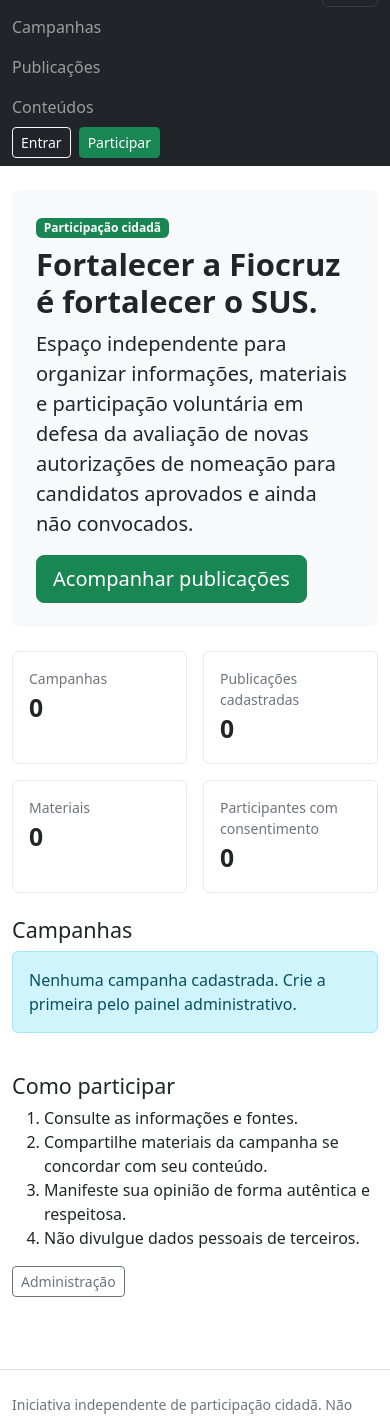
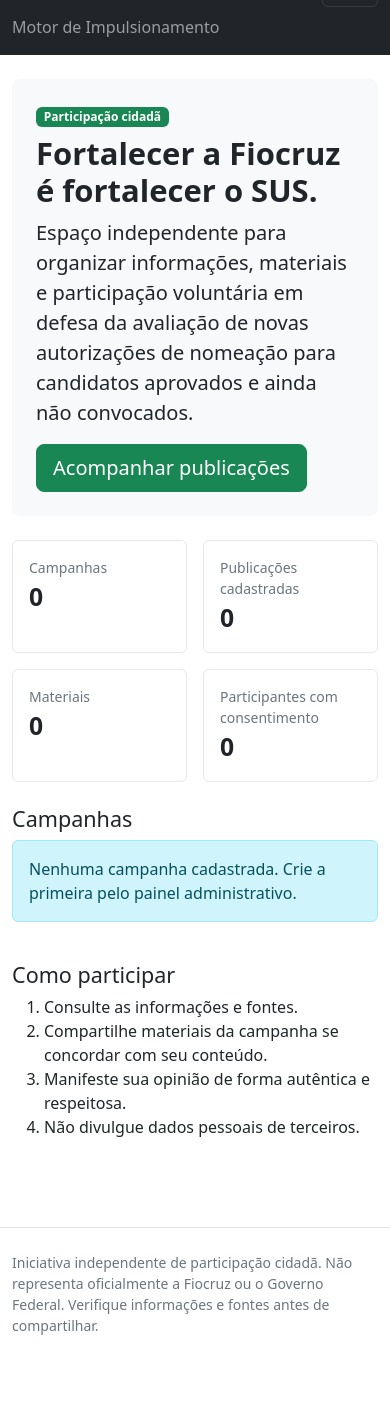
Before and after one commit to lucecerqueira/mobiliza_fiocruz_2023, a Django app: page / in a window 390 px wide, after a click that opens the changed part. Shown: the part 41-1458 px from the top of the page. After the commit the page ends 1376 px from the top, so only its background shows below. Run offline with Django 5.2, Linux system fonts and the light colour scheme; data that the repository does not hold is empty.

Commit message:
Versão inicial aberta do Mobiliza Fiocruz 2023 com Motor de Impulsionamento e favicon

```diff
--- a/apps/campanhas/urls.py
+++ b/apps/campanhas/urls.py
@@ -1,8 +1,7 @@
 from django.urls import path
-from django.contrib.auth.decorators import login_required
 from django.views.generic import ListView
 from .models import Campanha
 
 urlpatterns = [
-    path("", login_required(ListView.as_view(model=Campanha, template_name="campanhas/lista.html")), name="campanhas_lista"),
+    path("", ListView.as_view(model=Campanha, template_name="campanhas/lista.html"), name="campanhas_lista"),
 ]
--- a/apps/conteudos/urls.py
+++ b/apps/conteudos/urls.py
@@ -1,4 +1,6 @@
 from django.urls import path
-from django.contrib.auth.decorators import login_required
 from .views import ConteudoListView
-urlpatterns = [path("", login_required(ConteudoListView.as_view()), name="conteudos_lista")]
+
+urlpatterns = [
+    path("", ConteudoListView.as_view(), name="conteudos_lista"),
+]
--- a/apps/mobilizacao/urls.py
+++ b/apps/mobilizacao/urls.py
@@ -1,4 +1,6 @@
 from django.urls import path
-from django.contrib.auth.decorators import login_required
 from .views import TarefaListView
-urlpatterns = [path("", login_required(TarefaListView.as_view()), name="tarefas_lista")]
+
+urlpatterns = [
+    path("", TarefaListView.as_view(), name="tarefas_lista"),
+]
--- a/apps/publicacoes/urls.py
+++ b/apps/publicacoes/urls.py
@@ -1,4 +1,6 @@
 from django.urls import path
-from django.contrib.auth.decorators import login_required
 from .views import PublicacaoListView
-urlpatterns = [path("", login_required(PublicacaoListView.as_view()), name="publicacoes_lista")]
+
+urlpatterns = [
+    path("", PublicacaoListView.as_view(), name="publicacoes_lista"),
+]
--- a/config/urls.py
+++ b/config/urls.py
@@ -1,8 +1,10 @@
 from django.contrib import admin
 from django.urls import path, include
+from django.views.generic.base import RedirectView
 from apps.campanhas.views import dashboard
 
 urlpatterns = [
+    path("favicon.ico", RedirectView.as_view(url="/static/img/favicon.ico", permanent=False)),
     path("admin/", admin.site.urls),
     path("", dashboard, name="dashboard"),
     path("contas/", include("apps.usuarios.urls")),
--- a/templates/base.html
+++ b/templates/base.html
@@ -5,8 +5,8 @@
   <meta charset="utf-8">
   <meta name="viewport" content="width=device-width, initial-scale=1">
   <title>{% block title %}Mobiliza Fiocruz 2023{% endblock %}</title>
-  <link rel="icon" type="image/x-icon" href="{% static 'img/favicon.ico' %}">
-  <link rel="icon" type="image/png" sizes="64x64" href="{% static 'img/favicon.png' %}">
+  <link rel="icon" type="image/x-icon" href="{% static 'img/favicon.ico' %}?v=2">
+  <link rel="icon" type="image/png" sizes="64x64" href="{% static 'img/favicon.png' %}?v=2">
   <link href="https://cdn.jsdelivr.net/npm/bootstrap@5.3.3/dist/css/bootstrap.min.css" rel="stylesheet">
   <link href="{% static 'css/site.css' %}" rel="stylesheet">
 </head>
@@ -14,29 +14,18 @@
 <nav class="navbar navbar-expand-lg navbar-dark bg-dark">
   <div class="container">
     <a class="navbar-brand fw-semibold d-flex align-items-center gap-2" href="{% url 'dashboard' %}">
-      <img src="{% static 'img/favicon.png' %}" alt="Mobiliza Fiocruz" width="26" height="26" class="rounded">
+      <img src="{% static 'img/favicon.png' %}?v=2" alt="Mobiliza Fiocruz" width="26" height="26" class="rounded">
       <span>Mobiliza Fiocruz 2023</span>
     </a>
     <button class="navbar-toggler" type="button" data-bs-toggle="collapse" data-bs-target="#menu"><span class="navbar-toggler-icon"></span></button>
     <div class="collapse navbar-collapse" id="menu">
       <ul class="navbar-nav me-auto">
-        <li class="nav-item"><a class="nav-link" href="{% url 'campanhas_lista' %}">Campanhas</a></li>
+        <li class="nav-item"><a class="nav-link" href="{% url 'ia_gerar' %}">Motor de Impulsionamento</a></li>
+        <!-- <li class="nav-item"><a class="nav-link" href="{% url 'campanhas_lista' %}">Campanhas</a></li>
         <li class="nav-item"><a class="nav-link" href="{% url 'publicacoes_lista' %}">Publicações</a></li>
         <li class="nav-item"><a class="nav-link" href="{% url 'conteudos_lista' %}">Conteúdos</a></li>
-        {% if user.is_authenticated %}
-        <li class="nav-item"><a class="nav-link" href="{% url 'tarefas_lista' %}">Participação</a></li>
-        <li class="nav-item"><a class="nav-link" href="{% url 'ia_gerar' %}">Motor de Impulsionamento</a></li>
-        {% endif %}
+        <li class="nav-item"><a class="nav-link" href="{% url 'tarefas_lista' %}">Participação</a></li> -->
       </ul>
-      <div class="d-flex gap-2 align-items-center">
-        {% if user.is_authenticated %}
-          <span class="text-white-50 small">{{ user.username }}</span>
-          <form method="post" action="{% url 'logout' %}">{% csrf_token %}<button class="btn btn-outline-light btn-sm">Sair</button></form>
-        {% else %}
-          <a class="btn btn-outline-light btn-sm" href="{% url 'login' %}">Entrar</a>
-          <a class="btn btn-success btn-sm" href="{% url 'cadastro' %}">Participar</a>
-        {% endif %}
-      </div>
     </div>
   </div>
 </nav>
--- a/templates/dashboard/index.html
+++ b/templates/dashboard/index.html
@@ -24,7 +24,7 @@
   <div class="col-lg-4">
     <h2 class="h4">Como participar</h2>
     <ol><li>Consulte as informações e fontes.</li><li>Compartilhe materiais da campanha se concordar com seu conteúdo.</li><li>Manifeste sua opinião de forma autêntica e respeitosa.</li><li>Não divulgue dados pessoais de terceiros.</li></ol>
-    <a href="/admin/" class="btn btn-outline-secondary btn-sm">Administração</a>
+
   </div>
 </div>
 {% endblock %}
```
Also changed, not shown: apps/inteligencia_artificial/views.py (+2 -13 lines), templates/ia/gerar.html (+5 -19 lines), static/img/favicon.ico (added), static/img/favicon.png (added).
